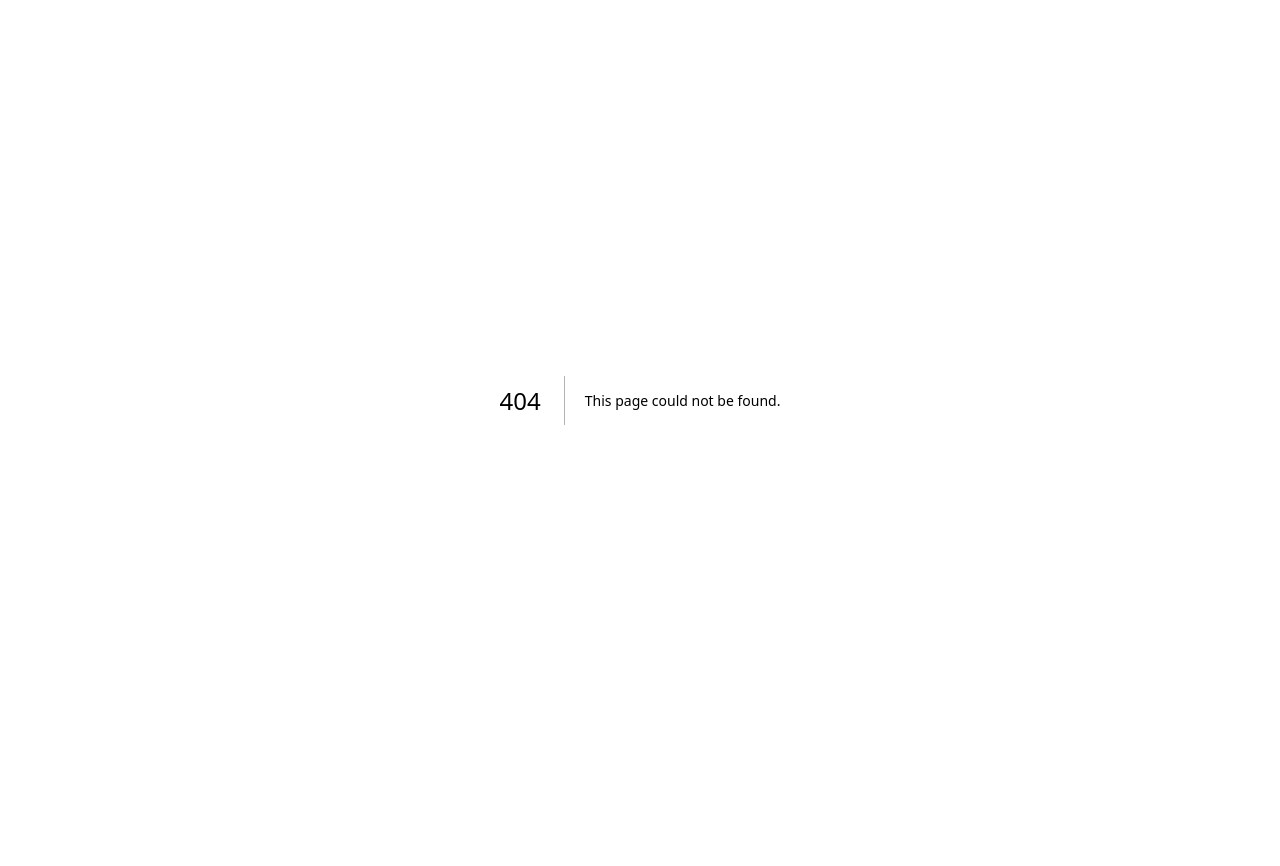
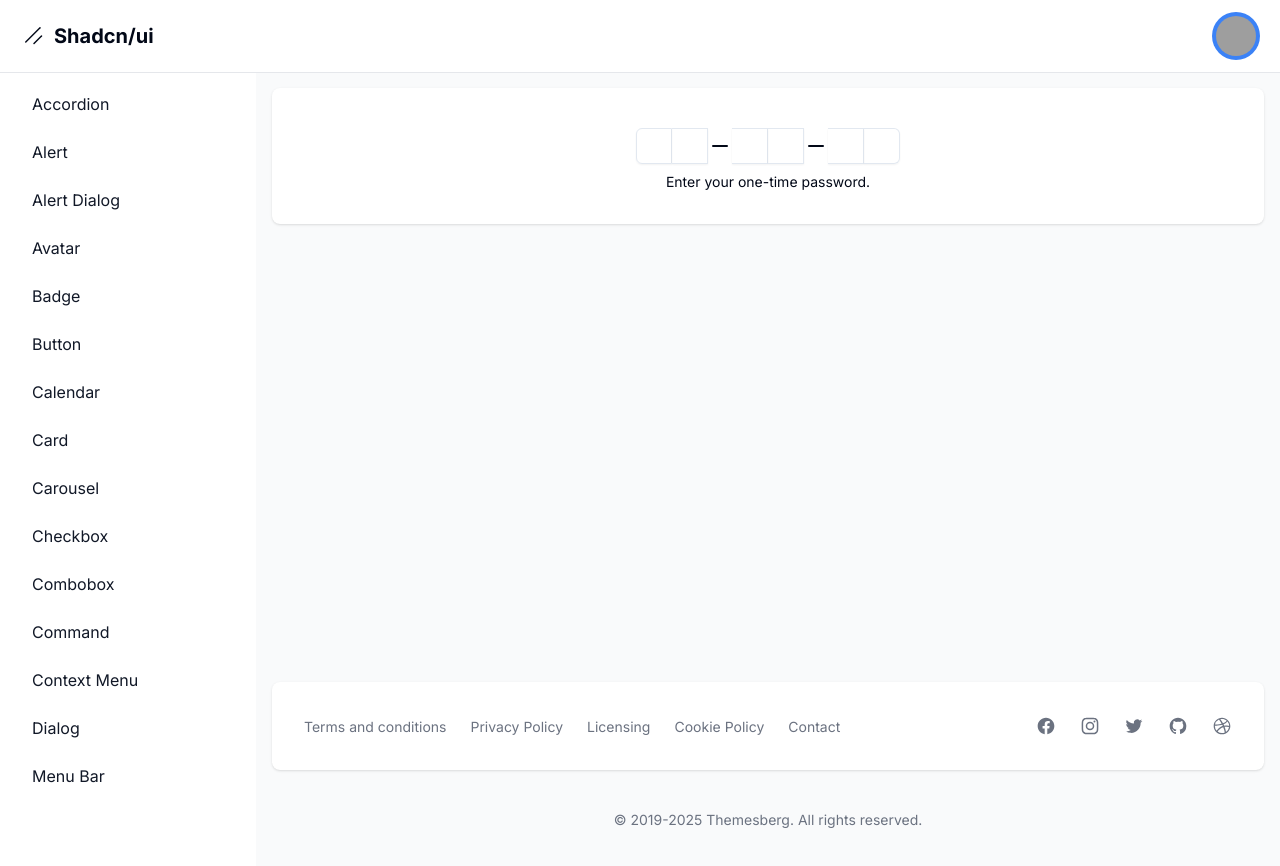
Before and after one commit to ImNotGabo/shadcn-dashboard, a Next.js app: page /dashboard/input-otp in a window 1280 px wide. Before the commit this address had no page. Shown: the top 866 px of the page. Before the commit the page ends 800 px from the top, so only its background shows below. Built offline with nearby package versions, Linux system fonts and the light colour scheme; grey boxes are pictures that could not be loaded.

Commit message:
add InputOTP page component with group and slot functionality

```diff
--- /dev/null
+++ b/src/app/dashboard/input-otp/page.tsx
@@ -0,0 +1,41 @@
+'use client';
+
+import {
+	InputOTP,
+	InputOTPGroup,
+	InputOTPSeparator,
+	InputOTPSlot,
+} from '@/components/ui/input-otp';
+import { useState } from 'react';
+
+export default function Page() {
+	const [value, setValue] = useState('');
+
+	return (
+		<div className='grid grid-cols-1 justify-items-center space-y-2'>
+			<InputOTP
+				maxLength={6}
+				value={value}
+				onChange={(value) => setValue(value)}
+			>
+				<InputOTPGroup>
+					<InputOTPSlot index={0} />
+					<InputOTPSlot index={1} />
+					<InputOTPSeparator />
+					<InputOTPSlot index={2} />
+					<InputOTPSlot index={3} />
+					<InputOTPSeparator />
+					<InputOTPSlot index={4} />
+					<InputOTPSlot index={5} />
+				</InputOTPGroup>
+			</InputOTP>
+			<div className='text-center text-sm'>
+				{value === '' ? (
+					<>Enter your one-time password.</>
+				) : (
+					<>You entered: {value}</>
+				)}
+			</div>
+		</div>
+	);
+}
```
